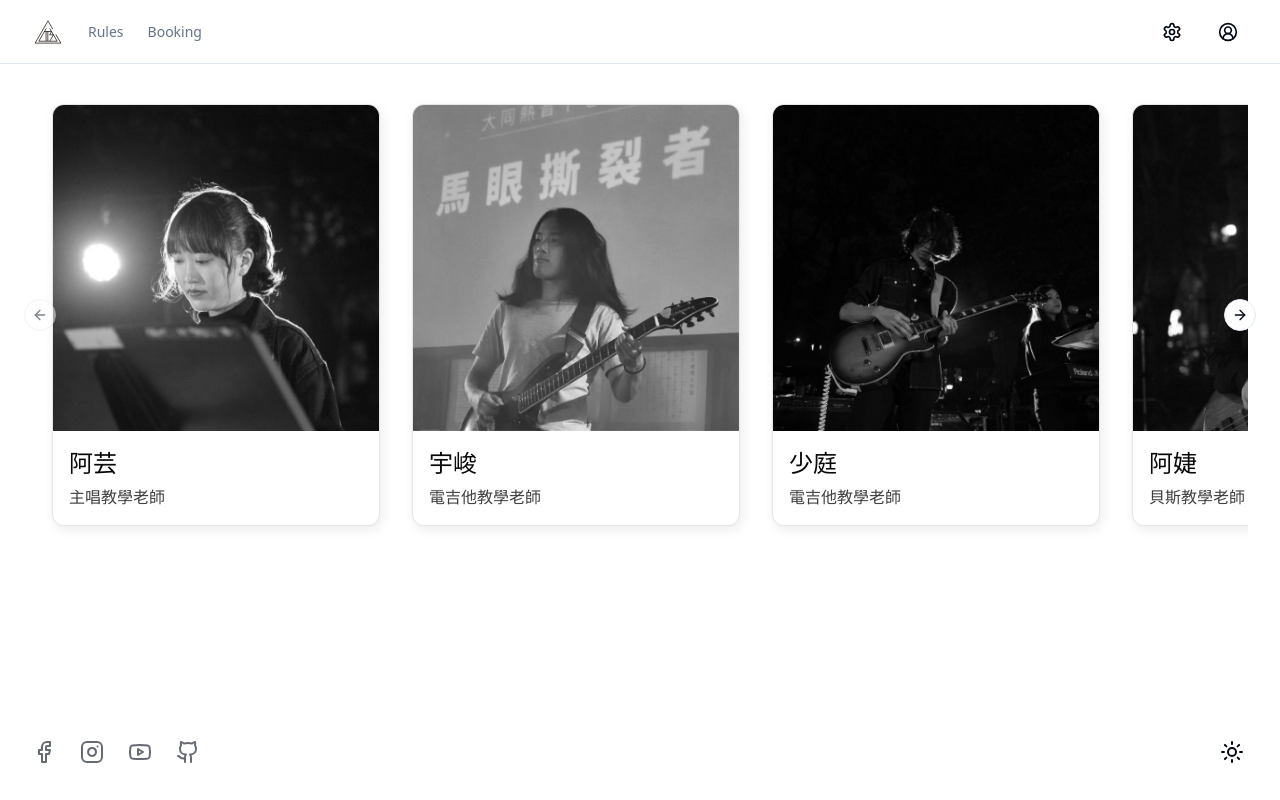
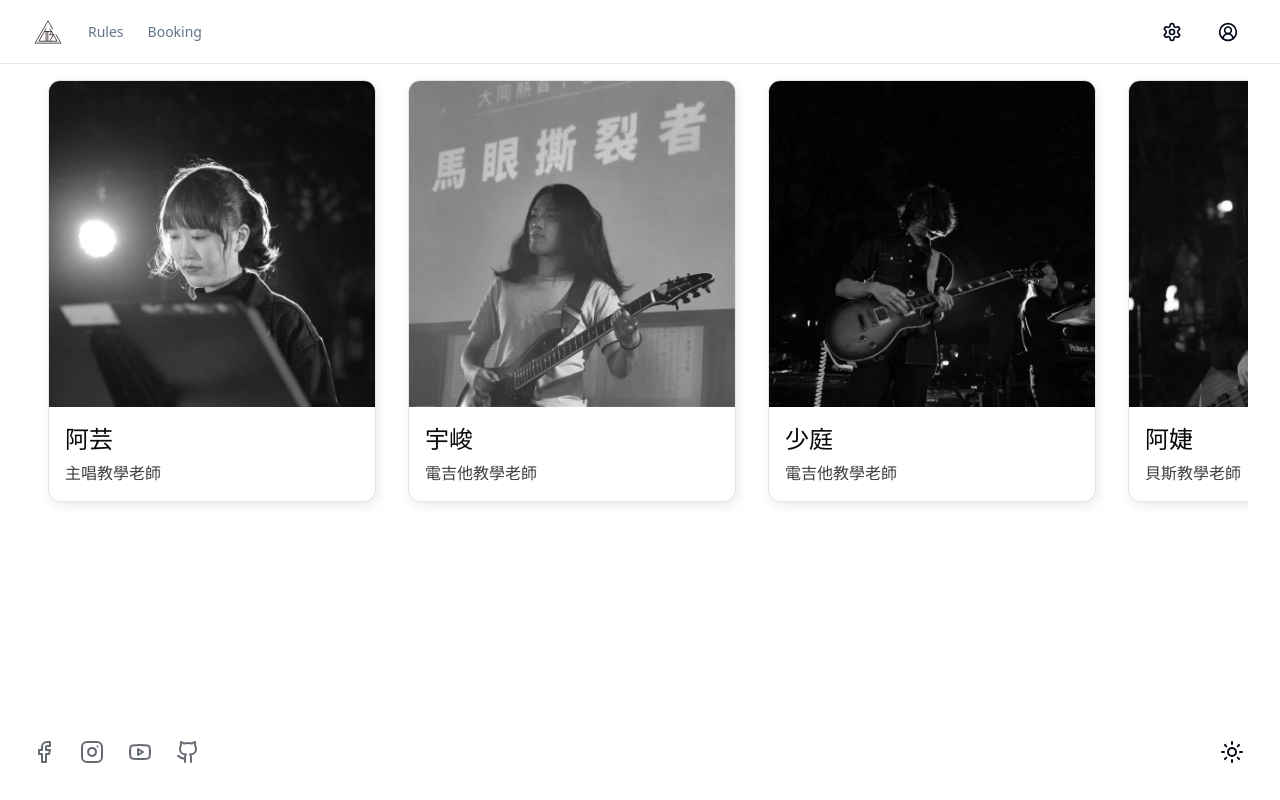
Before and after one commit to AlbertNotAlien/tatung-university-music-club, a Next.js app: page / in a window 1280 px wide. Built offline with nearby package versions, Linux system fonts and the light colour scheme.

Commit message:
feat: change scrollable wrapper for teacher cards instead of carousel

```diff
--- a/src/components/teacher-card.tsx
+++ b/src/components/teacher-card.tsx
@@ -139,10 +139,9 @@ export default function TeacherCard({
     animate: { opacity: 1, scale: 1, y: 0 },
     exit: { opacity: 0, scale: 0.8, y: 100 },
   };
-
   return (
     <motion.div
-      className={cn('h-auto w-full p-0', 'md:min-w-[360px] md:p-4')}
+      className={cn('h-auto w-full snap-start p-0', 'md:min-w-[360px] md:p-4')}
       whileHover="hover"
     >
       <ExpandableCard
--- a/src/components/teacher-introduction-section.tsx
+++ b/src/components/teacher-introduction-section.tsx
@@ -1,33 +1,14 @@
 import React from 'react';
-import {
-  Carousel,
-  CarouselContent,
-  CarouselItem,
-  CarouselNext,
-  CarouselPrevious,
-} from '@/components/ui/carousel';
 import TeacherCard from '@/components/teacher-card';
 import { teacherList } from '@/data/teacher-list';
-import { cn } from '@/lib/utils';
 
 export default function TeacherIntroductionSection() {
   return (
-    <Carousel>
-      <CarouselContent className="ml-1 flex flex-row">
-        {teacherList.map((teacher) => {
-          return (
-            <CarouselItem
-              key={`${teacher.id}`}
-              className={cn('basis-5/6 px-2 py-6', 'md:basis-[360px] md:px-0')}
-            >
-              <TeacherCard {...teacher} />
-            </CarouselItem>
-          );
-        })}
-      </CarouselContent>
-      <CarouselNext className="-right-2" />
-      <CarouselPrevious className="-left-2" />
-    </Carousel>
+    <section className="no-scrollbar flex snap-x snap-mandatory flex-row overflow-y-scroll">
+      {teacherList.map((teacher) => (
+        <TeacherCard key={teacher.id} {...teacher} />
+      ))}
+    </section>
   );
 }
 
```
Also changed, not shown: 1 other file (tests, documents, lock files or other folders).
